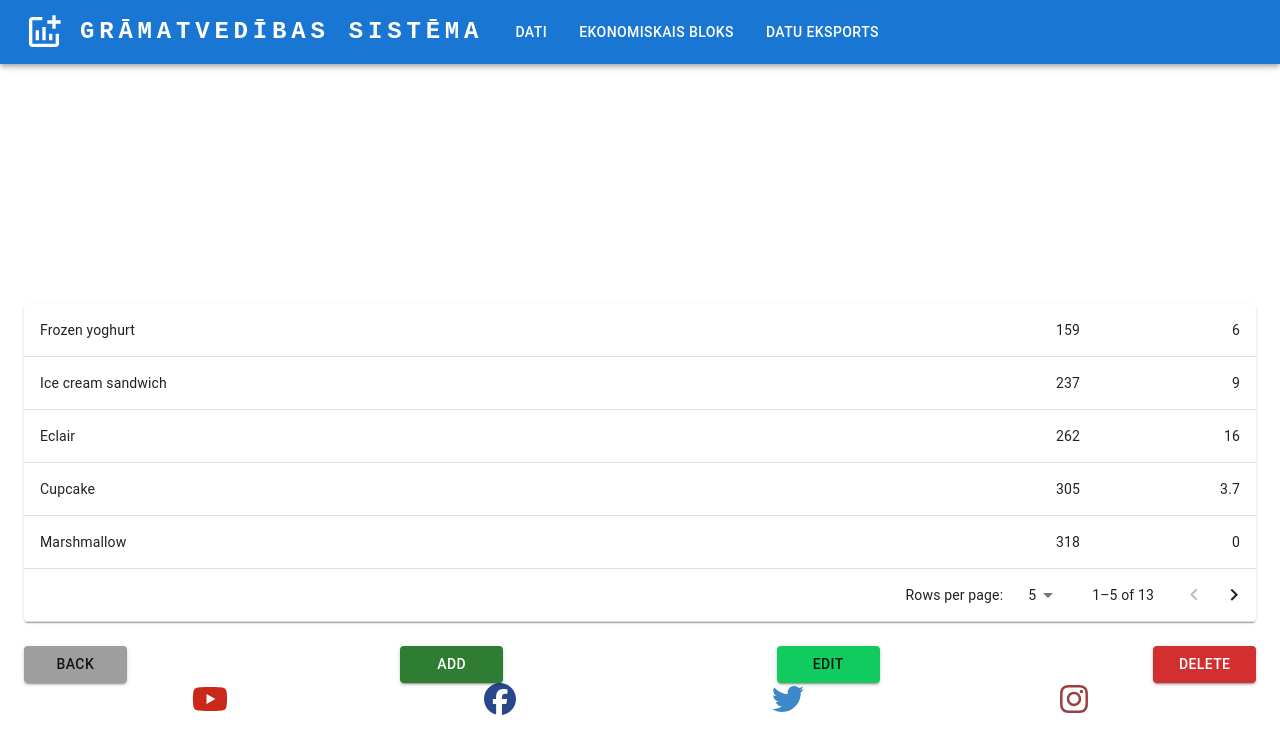
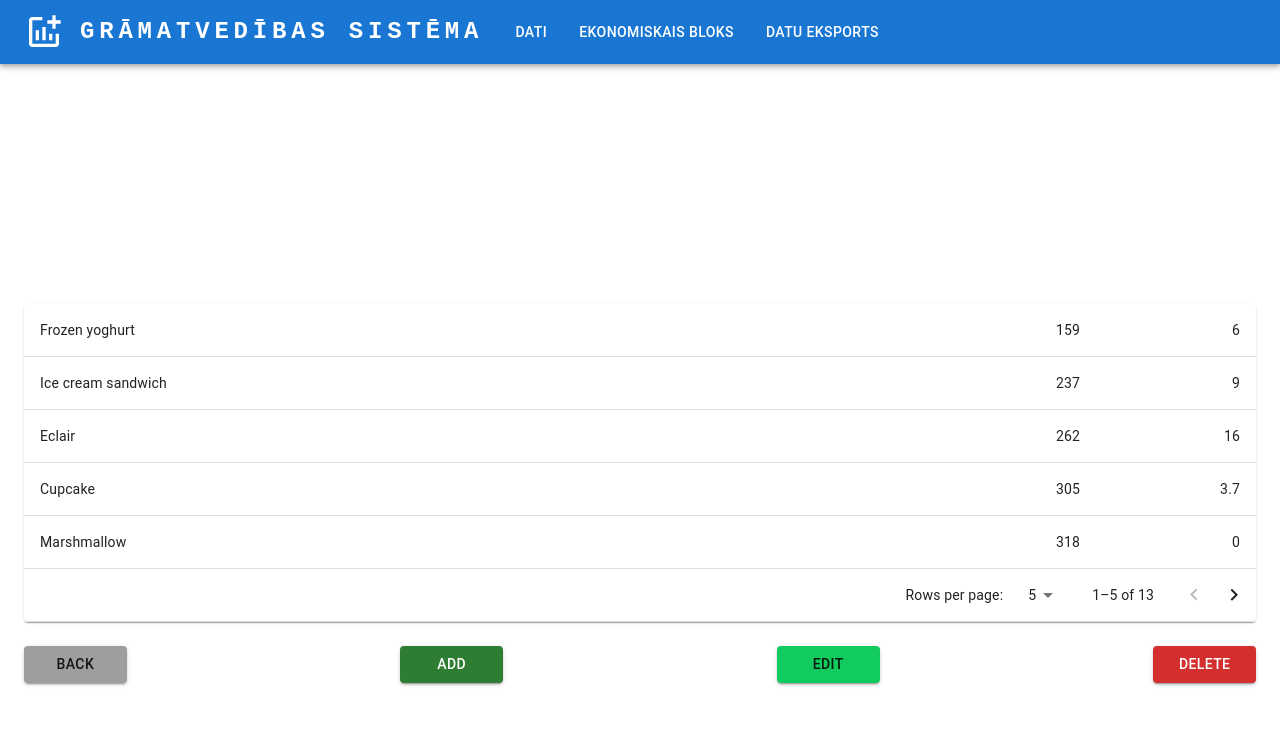
Before and after one commit to cropez/Gramatvedibas-sistema, a React (Create React App) app in the folder client/: page /dati in a window 1280 px wide. Shown: the top 754 px of the page. Built offline with nearby package versions, Linux system fonts and the light colour scheme.

Commit message:
Update Social.css

```diff
--- a/client/src/styles/Social.css
+++ b/client/src/styles/Social.css
@@ -12,17 +12,17 @@
     transform: translateY(-4px);
   }
   a.youtube {
-    color: #ca2819;
+    color: #ffffff;
   }
 
   a.facebook {
-    color: #29488b;
+    color: #ffffff;
   }
 
   a.twitter {
-    color: #3d89c7;
+    color: #ffffff;
   }
 
   a.instagram {
-    color: rgb(153, 64, 64);
+    color: #ffffff;
   }
```
